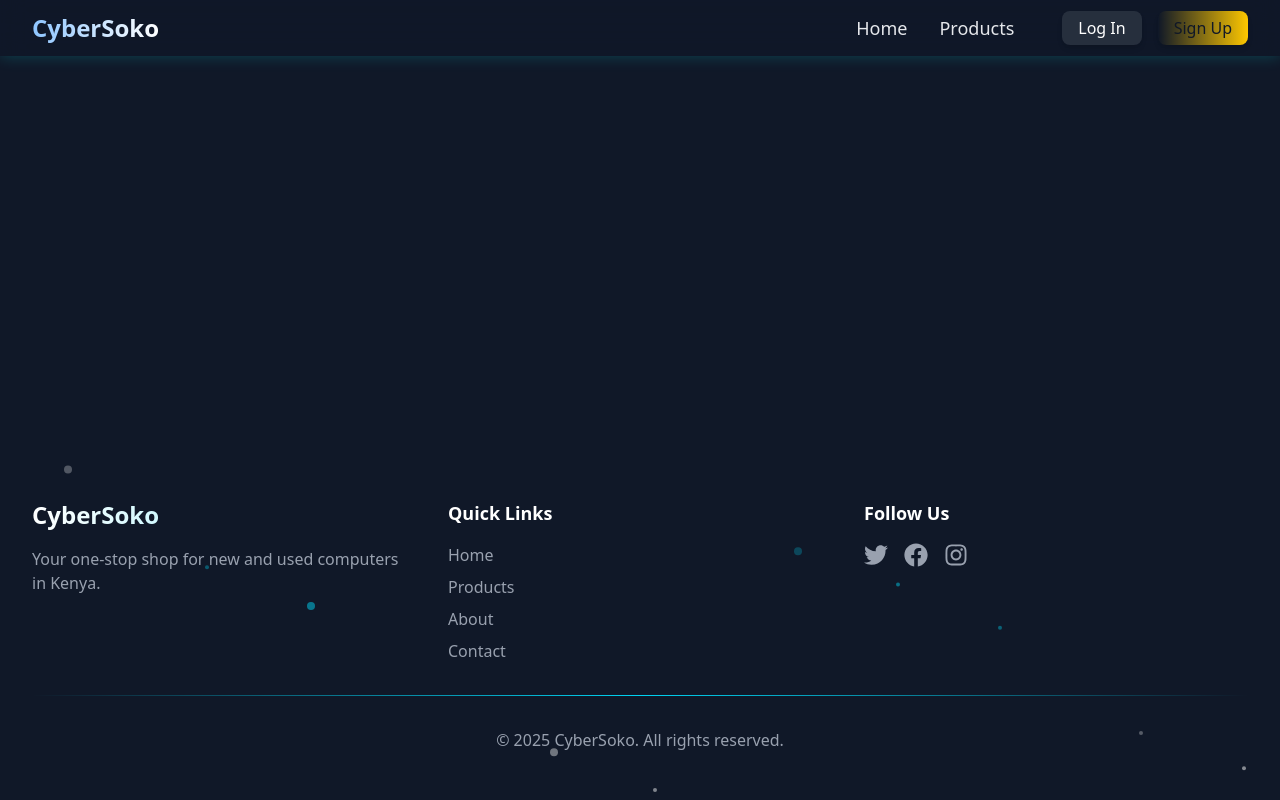
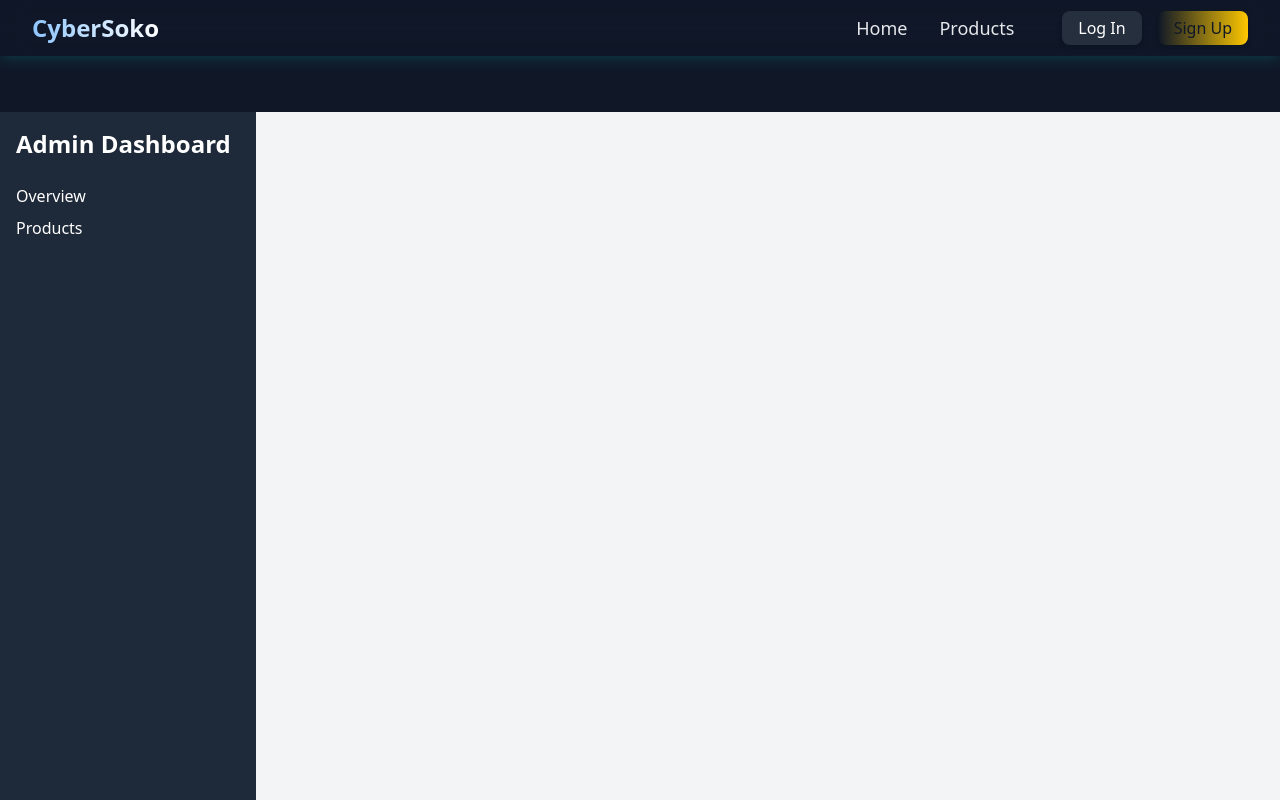
Before and after one commit to Lawrence137/cybersoko, a React (Vite) app: page /admin in a window 1280 px wide. Shown: the top 800 px of the page. Built offline with nearby package versions, Linux system fonts and the light colour scheme; no server answers.

Commit message:
created admin layout page

```diff
--- a/src/App.jsx
+++ b/src/App.jsx
@@ -1,3 +1,6 @@
+import './App.css'
+import 'slick-carousel/slick/slick.css';
+import 'slick-carousel/slick/slick-theme.css';
 import { BrowserRouter as Router, Routes, Route, useLocation } from 'react-router-dom';
 import { CartProvider } from './context/CartContext';
 import { AuthProvider } from './context/AuthContext';
@@ -10,9 +13,7 @@ import ProductDetail from './pages/ProductDetail';
 import Cart from './pages/Cart';
 import Login from './pages/auth/Login';
 import Signup from './pages/auth/Signup';
-import './App.css'
-import 'slick-carousel/slick/slick.css';
-import 'slick-carousel/slick/slick-theme.css';
+import AdminLayout from './components/admin/AdminLayout';
 
 // Component to conditionally render Header and Footer
 const Layout = ({ children }) => {
@@ -49,6 +50,9 @@ function App() {
                 />
                 <Route path="/login" element={<Login />} />
                 <Route path="/signup" element={<Signup />} />
+                <Route path="/admin" element={<AdminLayout />}>
+
+                </Route>
               </Routes>
             </Layout>
           </div>
--- /dev/null
+++ b/src/components/admin/AdminLayout.jsx
@@ -0,0 +1,32 @@
+import { Link, Outlet } from "react-router-dom";
+
+const AdminLayout = () => {
+  return (
+    <div className="flex min-h-screen">
+      {/* Sidebar */}
+      <div className="w-64 bg-gray-800 text-white p-4">
+        <h2 className="text-2xl font-bold mb-6">Admin Dashboard</h2>
+        <nav>
+          <ul>
+            <li className="mb-2">
+              <Link to="/admin" className="hover:text-gray-300">
+                Overview
+              </Link>
+            </li>
+            <li className="mb-2">
+              <Link to="/admin/products" className="hover:text-gray-300">
+                Products
+              </Link>
+            </li>
+          </ul>
+        </nav>
+      </div>
+      {/* Main Content */}
+      <div className="flex-1 p-6 bg-gray-100">
+        <Outlet />
+      </div>
+    </div>
+  );
+};
+
+export default AdminLayout;
```
